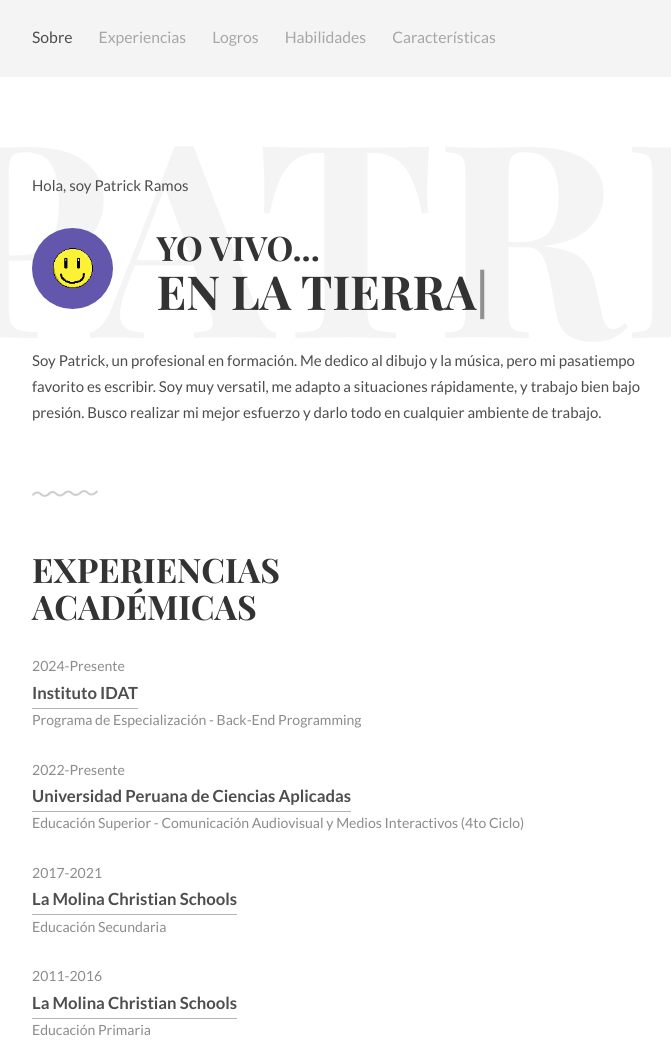
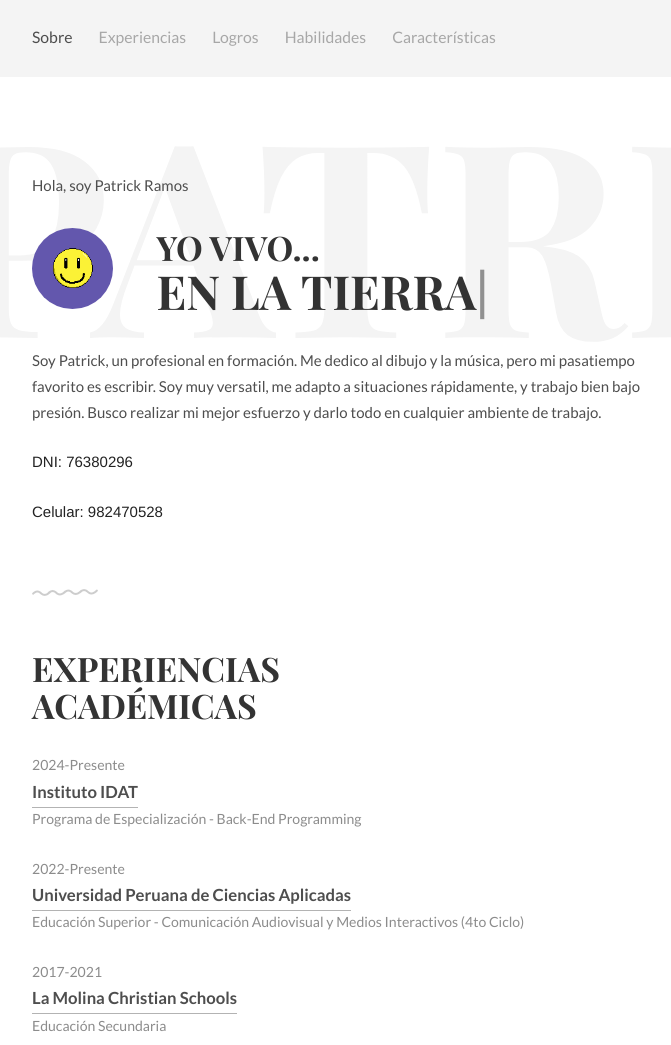
Before and after one commit to 2004PR/2004pr.github.io, a plain HTML site: page index.html in a window 1280 px wide. Shown: the top 1045 px of the page, without its empty margins (297-968 px from the left). Drawn offline with Linux system fonts and the light colour scheme.

Commit message:
Final 3 - datos personales

```diff
--- a/index.html
+++ b/index.html
@@ -55,6 +55,8 @@
 				<p>
 					Soy Patrick, un profesional en formación. Me dedico al dibujo y la música, pero mi pasatiempo favorito es escribir. Soy muy versatil, me adapto a situaciones rápidamente, y trabajo bien bajo presión. Busco realizar mi mejor esfuerzo y darlo todo en cualquier ambiente de trabajo.
 				</p>
+                </p>DNI: 76380296</p>
+                </p>Celular: 982470528</p>
 			</div>
 		</div>
 	</div>
```
